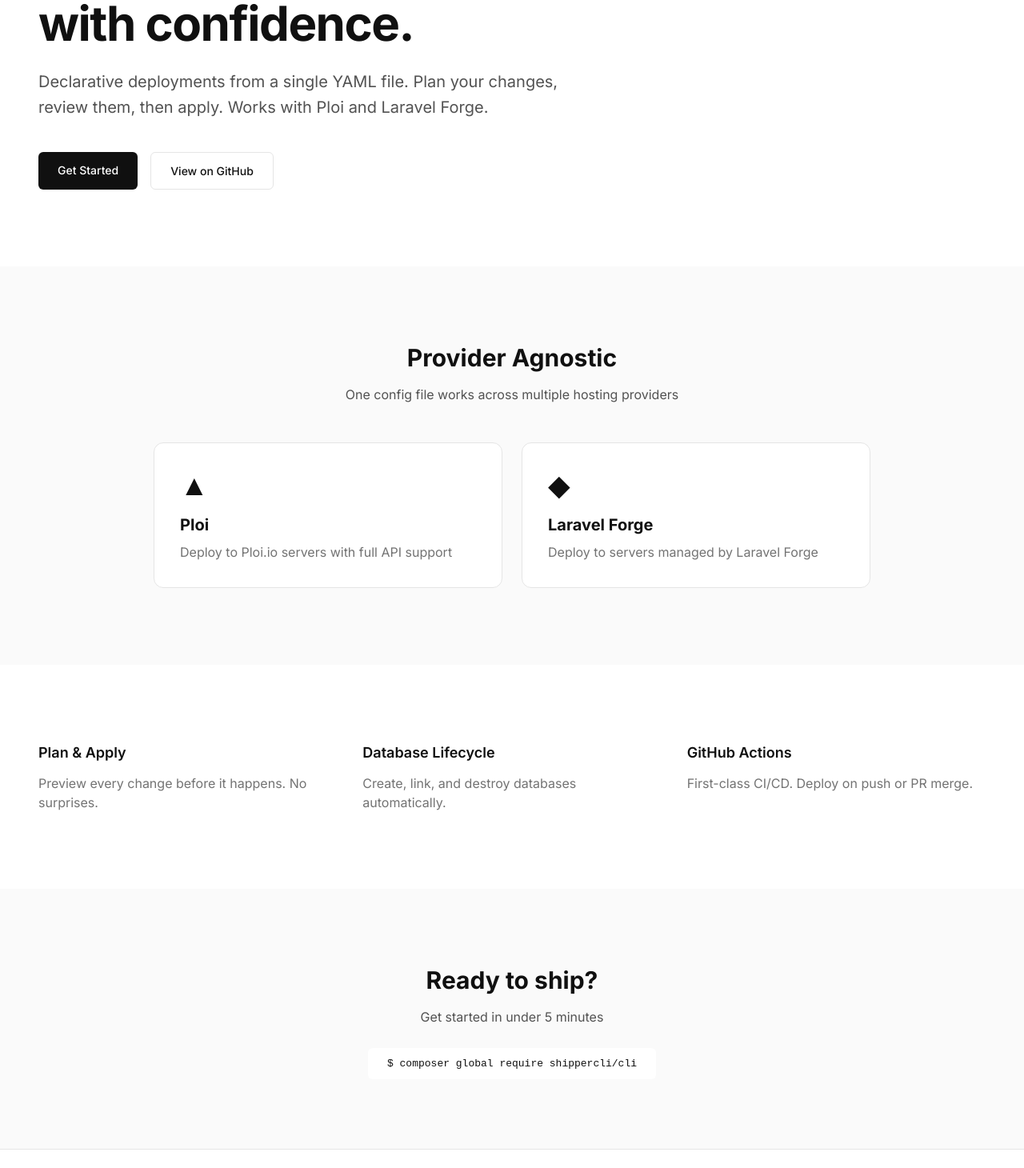
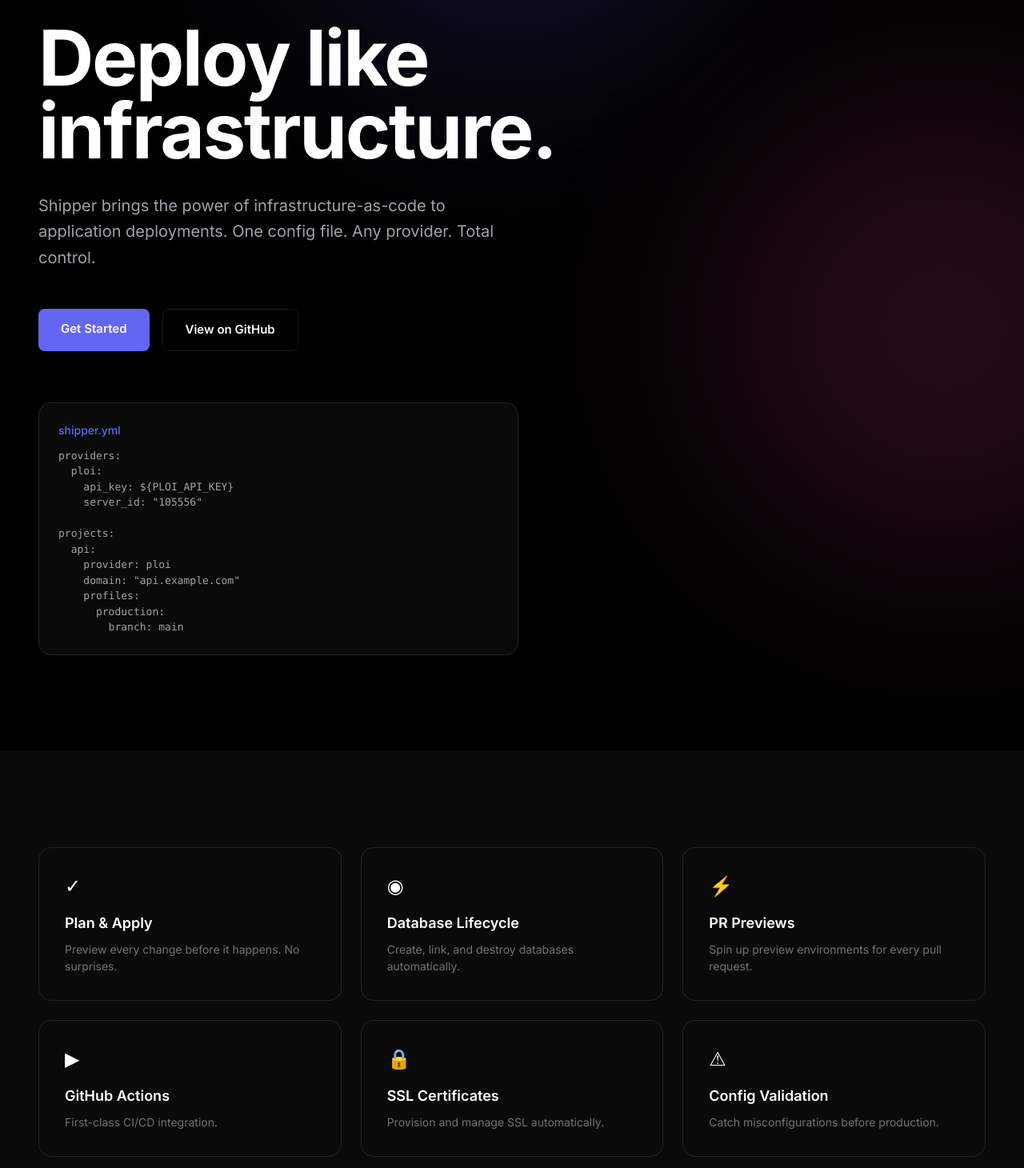
Before and after one commit to shippercli/website, a Next.js app: page / in a window 1280 px wide. Shown: the part 290-1750 px from the top of the page at 80% size. Built offline with nearby package versions, Linux system fonts and the light colour scheme.

Commit message:
Dark landing page variation with glow effects

```diff
--- a/app/globals.css
+++ b/app/globals.css
@@ -1,12 +1,14 @@
 @import "tailwindcss";
 
 :root {
-  --background: #ffffff;
-  --foreground: #101010;
-  --text-secondary: #525252;
-  --text-muted: #737373;
-  --accent: #0066f5;
-  --border: #e5e5e5;
+  --background: #000000;
+  --background-alt: #0a0a0a;
+  --foreground: #ffffff;
+  --text-secondary: #a1a1aa;
+  --text-muted: #71717a;
+  --accent: #6366f1;
+  --accent-light: rgba(99, 102, 241, 0.15);
+  --border: rgba(255,255,255,0.1);
 }
 
 @theme inline {
@@ -20,6 +22,7 @@
 }
 
 body {
+  background: var(--background);
   color: var(--foreground);
   font-family: var(--font-inter), 'Inter', system-ui, sans-serif;
 }
@@ -35,8 +38,8 @@
   .section-padding {
     padding-left: 48px;
     padding-right: 48px;
-    padding-top: 96px;
-    padding-bottom: 96px;
+    padding-top: 120px;
+    padding-bottom: 120px;
   }
 }
 
@@ -47,43 +50,74 @@
 }
 
 .btn-primary {
-  background: var(--foreground);
+  background: var(--accent);
   color: white;
-  padding: 12px 24px;
-  border-radius: 6px;
-  font-weight: 500;
-  font-size: 14px;
+  padding: 14px 28px;
+  border-radius: 8px;
+  font-weight: 600;
+  font-size: 15px;
   display: inline-block;
-  transition: opacity 0.2s;
+  transition: all 0.2s;
 }
 
 .btn-primary:hover {
-  opacity: 0.85;
+  background: #5558e3;
+  transform: translateY(-1px);
 }
 
 .btn-secondary {
   background: transparent;
-  color: var(--foreground);
-  padding: 12px 24px;
-  border-radius: 6px;
-  font-weight: 500;
-  font-size: 14px;
+  color: white;
+  padding: 14px 28px;
+  border-radius: 8px;
+  font-weight: 600;
+  font-size: 15px;
   display: inline-block;
   border: 1px solid var(--border);
-  transition: background 0.2s;
+  transition: all 0.2s;
 }
 
 .btn-secondary:hover {
-  background: #f5f5f5;
+  background: rgba(255,255,255,0.05);
+  border-color: rgba(255,255,255,0.2);
 }
 
 .card {
-  background: white;
+  background: var(--background-alt);
   border: 1px solid var(--border);
-  border-radius: 12px;
+  border-radius: 16px;
   padding: 32px;
+  transition: all 0.3s;
 }
 
 .card:hover {
-  box-shadow: 0 8px 30px rgba(0,0,0,0.08);
+  border-color: rgba(255,255,255,0.2);
+  transform: translateY(-4px);
 }
+
+.glow {
+  position: fixed;
+  width: 600px;
+  height: 600px;
+  border-radius: 50%;
+  filter: blur(120px);
+  opacity: 0.15;
+  pointer-events: none;
+}
+
+.glow-1 {
+  top: -200px;
+  left: 50%;
+  transform: translateX(-50%);
+  background: var(--accent);
+}
+
+.glow-2 {
+  bottom: -200px;
+  right: -200px;
+  background: #ec4899;
+}
+
+code {
+  font-family: 'SF Mono', 'Fira Code', monospace;
+}
--- a/app/page.tsx
+++ b/app/page.tsx
@@ -2,97 +2,139 @@
 
 export default function Home() {
   return (
-    <main>
-      <section className="section-padding">
+    <main style={{ position: "relative", minHeight: "100vh" }}>
+      <div className="glow glow-1" />
+      <div className="glow glow-2" />
+
+      <section className="section-padding" style={{ position: "relative", zIndex: 1 }}>
         <div className="max-width">
-          <nav className="flex items-center justify-between mb-20">
+          <nav className="flex items-center justify-between mb-24">
             <div className="flex items-center gap-3">
               <Image
                 src="https://raw.githubusercontent.com/shippercli/assets/main/logo-transparent.svg"
                 alt="Shipper"
                 width={28}
                 height={28}
-                className="h-7 w-auto"
+                className="h-7 w-auto invert"
               />
               <span className="font-bold text-lg">Shipper</span>
             </div>
-            <div className="flex items-center gap-6 text-sm">
-              <a href="/docs" style={{ color: "var(--text-secondary)" }}>Docs</a>
-              <a href="/specs" style={{ color: "var(--text-secondary)" }}>Specs</a>
-              <a href="/docs" className="btn-primary">Get Started</a>
+            <div className="flex items-center gap-8 text-sm" style={{ color: "var(--text-secondary)" }}>
+              <a href="/docs">Docs</a>
+              <a href="/specs">Specs</a>
+              <a href="https://github.com/shippercli/cli" target="_blank" rel="noopener">GitHub</a>
+              <a href="/docs" className="btn-primary" style={{ padding: "10px 20px", fontSize: "13px" }}>Get Started</a>
             </div>
           </nav>
 
-          <div className="max-w-2xl">
-            <h1 className="text-5xl md:text-6xl font-bold tracking-tight mb-6" style={{ lineHeight: 1.1 }}>
-              Ship applications<br />with confidence.
+          <div className="max-w-3xl">
+            <div className="inline-flex items-center gap-2 px-3 py-1.5 rounded-full mb-8 border" style={{ background: "var(--accent-light)", borderColor: "var(--border)" }}>
+              <span className="w-2 h-2 rounded-full" style={{ background: "#4ade80" }} />
+              <span className="text-xs font-medium" style={{ color: "var(--text-secondary)" }}>Now supporting Laravel Forge</span>
+            </div>
+
+            <h1 className="text-6xl md:text-8xl font-bold tracking-tight mb-8" style={{ lineHeight: 0.95 }}>
+              Deploy like<br />infrastructure.
             </h1>
-            <p className="text-xl mb-10" style={{ color: "var(--text-secondary)", lineHeight: 1.6 }}>
-              Declarative deployments from a single YAML file. Plan your changes,
-              review them, then apply. Works with Ploi and Laravel Forge.
+
+            <p className="text-xl mb-12 leading-relaxed max-w-xl" style={{ color: "var(--text-secondary)" }}>
+              Shipper brings the power of infrastructure-as-code to application deployments.
+              One config file. Any provider. Total control.
             </p>
+
             <div className="flex gap-4">
               <a href="/docs" className="btn-primary">Get Started</a>
               <a href="https://github.com/shippercli/cli" target="_blank" rel="noopener" className="btn-secondary">View on GitHub</a>
+            </div>
+
+            <div className="mt-16 p-6 rounded-2xl border" style={{ background: "var(--background-alt)", borderColor: "var(--border)", maxWidth: "600px" }}>
+              <div className="mb-3 text-sm font-medium" style={{ color: "var(--accent)" }}>shipper.yml</div>
+              <code style={{ fontSize: "13px", color: "var(--text-secondary)" }}>
+                <pre>{`providers:
+  ploi:
+    api_key: \${PLOI_API_KEY}
+    server_id: "105556"
+
+projects:
+  api:
+    provider: ploi
+    domain: "api.example.com"
+    profiles:
+      production:
+        branch: main`}</pre>
+              </code>
             </div>
           </div>
         </div>
       </section>
 
-      <section className="section-padding" style={{ background: "#fafafa" }}>
+      <section className="section-padding" style={{ background: "var(--background-alt)", position: "relative", zIndex: 1 }}>
         <div className="max-width">
-          <h2 className="text-3xl font-bold text-center mb-4">Provider Agnostic</h2>
-          <p className="text-center mb-12" style={{ color: "var(--text-secondary)" }}>
-            One config file works across multiple hosting providers
-          </p>
-
-          <div className="grid grid-cols-1 md:grid-cols-2 gap-6 max-w-4xl mx-auto">
-            <div className="card">
-              <div className="text-4xl mb-4">▲</div>
-              <h3 className="text-xl font-bold mb-2">Ploi</h3>
-              <p style={{ color: "var(--text-muted)" }}>Deploy to Ploi.io servers with full API support</p>
-            </div>
-            <div className="card">
-              <div className="text-4xl mb-4">◆</div>
-              <h3 className="text-xl font-bold mb-2">Laravel Forge</h3>
-              <p style={{ color: "var(--text-muted)" }}>Deploy to servers managed by Laravel Forge</p>
-            </div>
+          <div className="grid grid-cols-1 md:grid-cols-3 gap-6">
+            {[
+              {
+                title: "Plan & Apply",
+                desc: "Preview every change before it happens. No surprises.",
+                icon: "✓",
+              },
+              {
+                title: "Database Lifecycle",
+                desc: "Create, link, and destroy databases automatically.",
+                icon: "◉",
+              },
+              {
+                title: "PR Previews",
+                desc: "Spin up preview environments for every pull request.",
+                icon: "⚡",
+              },
+              {
+                title: "GitHub Actions",
+                desc: "First-class CI/CD integration.",
+                icon: "▶",
+              },
+              {
+                title: "SSL Certificates",
+                desc: "Provision and manage SSL automatically.",
+                icon: "🔒",
+              },
+              {
+                title: "Config Validation",
+                desc: "Catch misconfigurations before production.",
+                icon: "⚠",
+              },
+            ].map((feature) => (
+              <div key={feature.title} className="card">
+                <div className="text-2xl mb-4">{feature.icon}</div>
+                <h3 className="text-lg font-semibold mb-2">{feature.title}</h3>
+                <p style={{ color: "var(--text-muted)", fontSize: "14px" }}>{feature.desc}</p>
+              </div>
+            ))}
           </div>
         </div>
       </section>
 
-      <section className="section-padding">
-        <div className="max-width">
-          <div className="grid grid-cols-1 md:grid-cols-3 gap-8">
-            <div>
-              <h3 className="text-lg font-semibold mb-3">Plan & Apply</h3>
-              <p style={{ color: "var(--text-muted)" }}>Preview every change before it happens. No surprises.</p>
-            </div>
-            <div>
-              <h3 className="text-lg font-semibold mb-3">Database Lifecycle</h3>
-              <p style={{ color: "var(--text-muted)" }}>Create, link, and destroy databases automatically.</p>
-            </div>
-            <div>
-              <h3 className="text-lg font-semibold mb-3">GitHub Actions</h3>
-              <p style={{ color: "var(--text-muted)" }}>First-class CI/CD. Deploy on push or PR merge.</p>
-            </div>
-          </div>
-        </div>
-      </section>
-
-      <section className="section-padding" style={{ background: "#fafafa" }}>
+      <section className="section-padding" style={{ position: "relative", zIndex: 1 }}>
         <div className="max-width text-center">
-          <h2 className="text-3xl font-bold mb-4">Ready to ship?</h2>
-          <p className="mb-8" style={{ color: "var(--text-secondary)" }}>Get started in under 5 minutes</p>
-          <code style={{ background: "white", padding: "12px 24px", borderRadius: "6px", fontFamily: "monospace" }}>
+          <h2 className="text-4xl md:text-5xl font-bold mb-6">Ready to ship?</h2>
+          <p className="text-lg mb-10" style={{ color: "var(--text-secondary)" }}>Get started in under 5 minutes</p>
+          <code
+            style={{
+              display: "inline-block",
+              padding: "16px 32px",
+              borderRadius: "10px",
+              fontSize: "15px",
+              background: "var(--background-alt)",
+              border: "1px solid var(--border)",
+            }}
+          >
             $ composer global require shippercli/cli
           </code>
         </div>
       </section>
 
-      <footer className="section-padding py-8" style={{ borderTop: "1px solid var(--border)" }}>
+      <footer className="section-padding py-8" style={{ borderTop: "1px solid var(--border)", position: "relative", zIndex: 1 }}>
         <div className="max-width flex flex-col md:flex-row items-center justify-between gap-4">
-          <p style={{ color: "var(--text-muted)", fontSize: "14px" }}>© 2026 Shipper. Open source MIT.</p>
+          <p style={{ color: "var(--text-muted)", fontSize: "13px" }}>© 2026 Shipper. Open source MIT.</p>
           <div className="flex gap-6 text-sm" style={{ color: "var(--text-muted)" }}>
             <a href="https://github.com/shippercli/cli" target="_blank" rel="noopener">GitHub</a>
             <a href="/docs">Docs</a>
```
